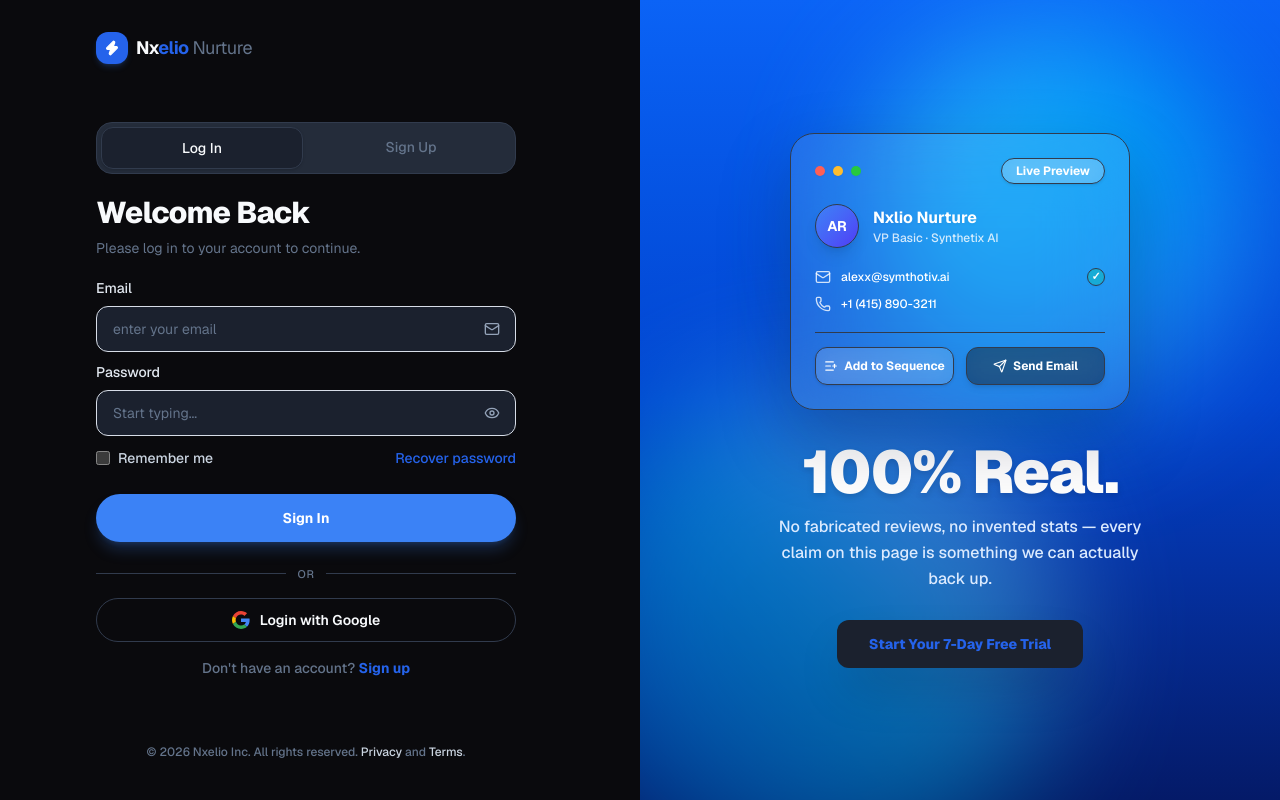
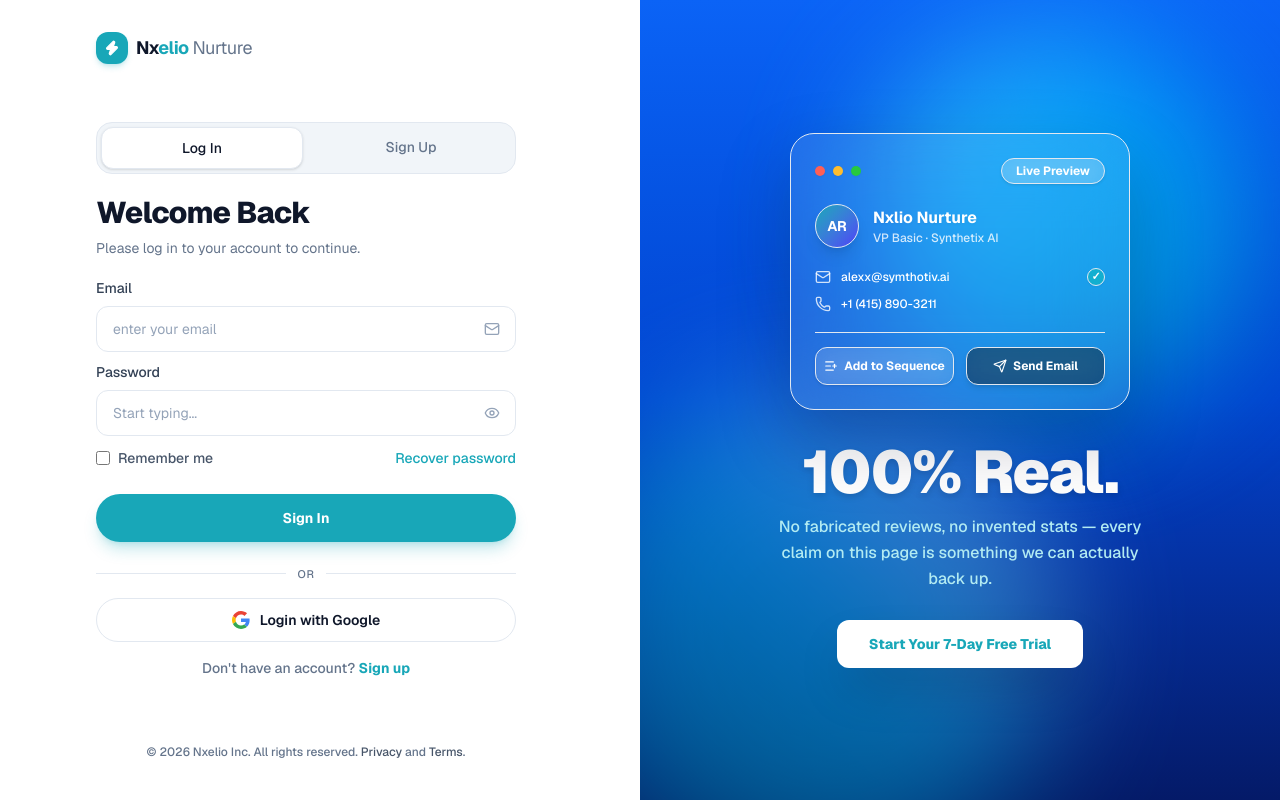
Before and after one commit to nxeliopulse/Nxelio, a Next.js app: page /login in a window 1280 px wide. Built offline with nearby package versions, Linux system fonts and the light colour scheme.

Commit message:
Login page white theme

```diff
--- a/src/components/auth/auth-split-card.tsx
+++ b/src/components/auth/auth-split-card.tsx
@@ -23,13 +23,10 @@
   children: ReactNode;
 }) {
   return (
-    // force-dark-theme: this screen's own fixed brand identity (built for it
-    // in globals.css, but never actually applied here) — previously it just
-    // used bg-white/text-slate-900 with no pin, so it silently rode whatever
-    // theme the visitor's OS happened to be in instead of staying constant.
-    // That's also what created the QA-reported "jump": dark here (matching
-    // an OS dark-mode visitor) into always-light on /terms and /privacy.
-    <div className="min-h-screen lg:h-screen w-full flex flex-col lg:flex-row bg-white font-sans overflow-y-auto lg:overflow-hidden force-dark-theme">
+    // force-light-theme: pins this screen to always-light, matching /terms
+    // and /privacy, so it never rides the visitor's OS/app dark-mode setting
+    // (that's what caused the QA-reported "jump" between auth and legal pages).
+    <div className="min-h-screen lg:h-screen w-full flex flex-col lg:flex-row bg-white font-sans overflow-y-auto lg:overflow-hidden force-light-theme">
 
       {/* LEFT: form panel — 50% width, independently scrollable on desktop when zoomed */}
       <div className="flex-1 flex flex-col px-6 sm:px-10 lg:px-16 xl:px-24 py-6 sm:py-8 relative z-10 lg:w-1/2 shrink-0 lg:h-full lg:overflow-y-auto">
```
